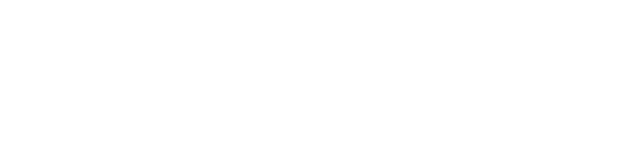
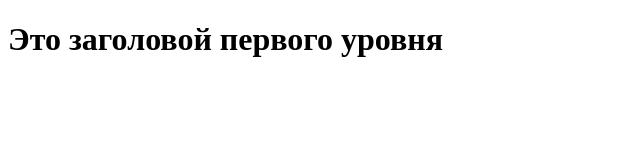
Before and after one commit to 0Obla4kO0/git-tasks-htmlacademy, a plain HTML site: page index.html in a window 1280 px wide. Shown: the whole page, without its empty margins (0-640 px from the left). Drawn offline with Linux system fonts and the light colour scheme.

Commit message:
feat: added h1 header with text - this is the first level header

```diff
--- a/index.html
+++ b/index.html
@@ -6,6 +6,8 @@
     <title>Практикуемся с Git</title>
 </head>
 <body>
-
+    <h1>
+        Это заголовой первого уровня
+    </h1>
 </body>
 </html>
```
